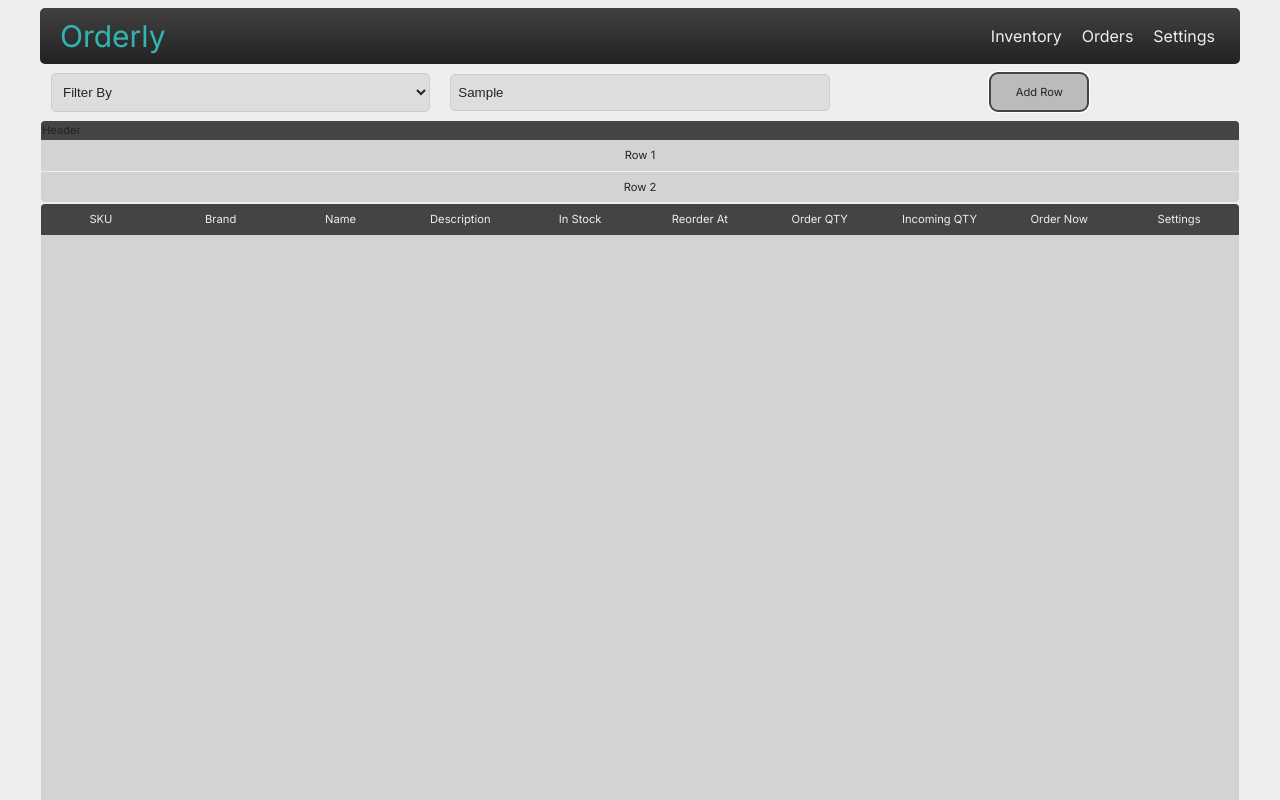
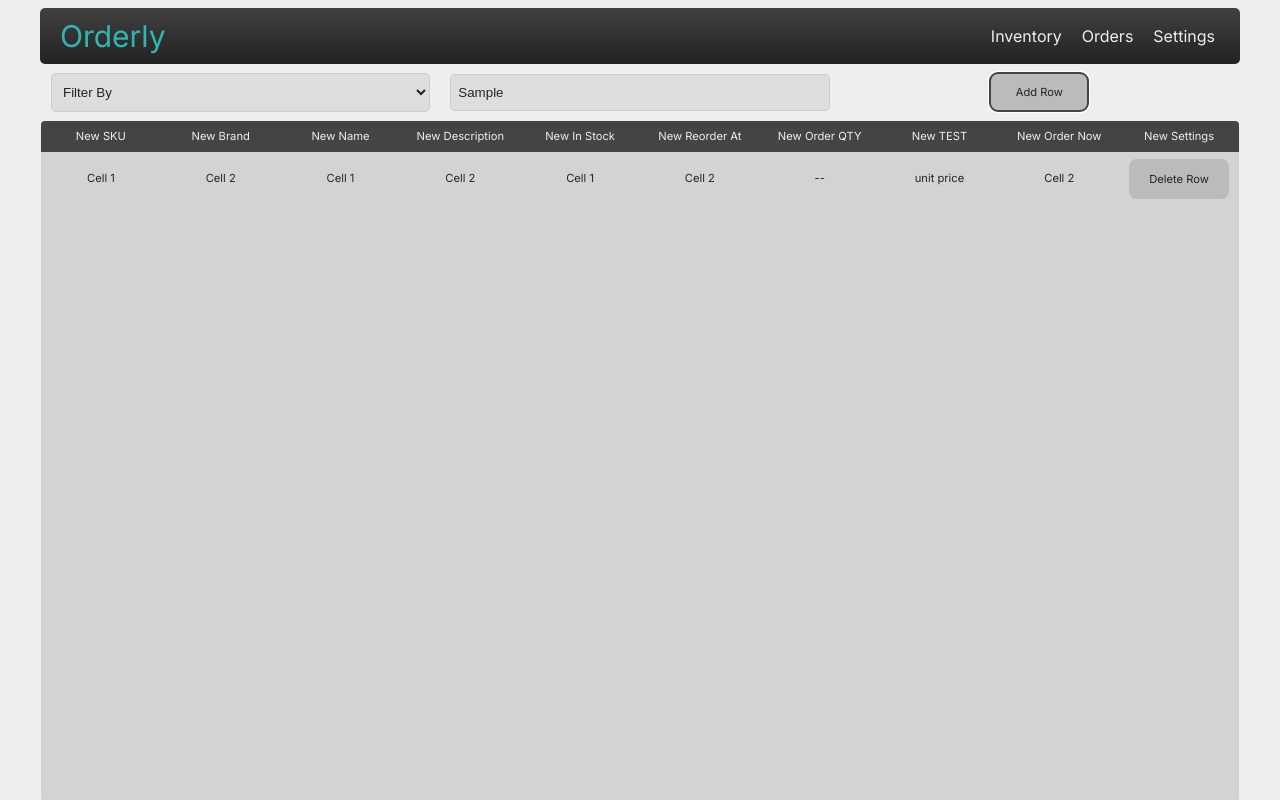
Before and after one commit to DallasSoftwareDevelopersTeamC/DSD_Team_C, a React (Vite) app in the folder client/: page / in a window 1280 px wide. Both pictures are taken after typing "Sample" into the empty fields and a click on the button "Add Row". Shown: the top 800 px of the page. Built offline with nearby package versions, Linux system fonts and the light colour scheme; a web font is replaced by a local one.

Commit message:
added props to function to change the table header names on click when also adding new table row - not functioning all the way yet. reached a stopping point for the night

```diff
--- a/client/src/components/Inventory/Inventory.jsx
+++ b/client/src/components/Inventory/Inventory.jsx
@@ -18,43 +18,61 @@ export default function Inventory() {
     setPopup(event.target.id)
   };
 
-  const [numRows, setNumRows] = useState(1);
+  const [rows, setRows] = useState([]);
 
-  const handleAddRow = () => {
-    setNumRows(numRows + 1);
+  // Function to add a new row
+  const addRow = () => {
+    setRows([...rows, {}]);
   }
+
+  // Function to delete a row
+  const deleteRow = (index) => {
+    const newRows = [...rows];
+    newRows.splice(index, 1);
+    setRows(newRows);
+  }
+
+  const [tableHeader, setTableHeader] = useState([
+    "SKU",
+    "Brand",
+    "Name",
+    "Description",
+    "In Stock",
+    "Reorder At",
+    "Order QTY",
+    "Incoming QTY",
+    "Order Now",
+    "Settings"
+  ]);
+
+  const handleHeaderChange = (newHeader) => {
+    setTableHeader(newHeader);
+  };
 
   return (
     <div className='headings-and-table-container'>
-      <InventoryFilterRow handleAddRow={handleAddRow} />
+      <InventoryFilterRow addRow={addRow} handleHeaderChange={handleHeaderChange} />
       <table>
-        <thead>
-          <tr>
-            <th>Header</th>
-          </tr>
+        <thead className="thead-table-header">
+          {tableHeader.map((header) => (
+            <td key={header}>{header}</td>
+          ))}
         </thead>
-        <tbody>
-          {[...Array(numRows)].map((_, index) => (
+        <tbody className='inventory-items-container'>
+        {rows.map((row, index) => (
             <tr key={index}>
-              <td>Row {index + 1}</td>
+              <td>Cell 1</td>
+              <td>Cell 2</td>
+              <td>Cell 1</td>
+              <td>Cell 2</td>
+              <td>Cell 1</td>
+              <td>Cell 2</td>
+              <td>--</td>
+              <td>unit price</td>
+              <td>Cell 2</td>
+              <td><button onClick={() => deleteRow(index)}>Delete Row</button></td>
             </tr>
           ))}
-        </tbody>
-      </table>
-      <table>
-        <thead className='thead-table-header'>
-            <td>SKU</td>
-            <td>Brand</td>
-            <td>Name</td>
-            <td>Description</td>
-            <td>In Stock</td>
-            <td>Reorder At</td>
-            <td>Order QTY</td>
-            <td>Incoming QTY</td>
-            <td>Order Now</td>
-            <td>Settings</td>
-        </thead>
-        <tbody className='inventory-items-container'>
           {inventory.map((item) => (
             <tr key={item.id}>
               <td>{item.sku}</td>
--- a/client/src/components/Inventory/InventoryFilSeaAdd.jsx
+++ b/client/src/components/Inventory/InventoryFilSeaAdd.jsx
@@ -1,6 +1,22 @@
 import React from "react";
 
 function InventoryFilterRow(props) {
+  const handleAddRow = () => {
+    props.addRow();
+    props.handleHeaderChange([
+      "New SKU",
+      "New Brand",
+      "New Name",
+      "New Description",
+      "New In Stock",
+      "New Reorder At",
+      "New Order QTY",
+      "New TEST",
+      "New Order Now",
+      "New Settings"
+    ]);
+  }
+
   return (
     <table className="table-filter-search-add">
       <tr className="tr-filter-search-add">
@@ -22,7 +38,7 @@ function InventoryFilterRow(props) {
           <input type="text" placeholder="Search" className='search-input' />
         </td>
         <td>
-        <button onClick={props.handleAddRow}>Add Row</button>
+        <button onClick={handleAddRow}>Add Row</button>
         </td>
       </tr>
     </table>
```
